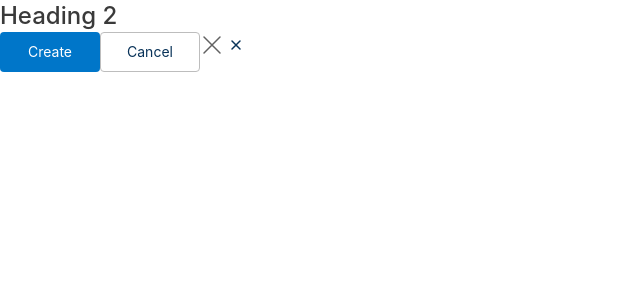
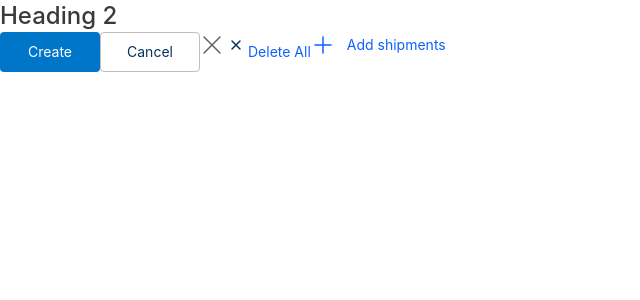
Before and after one commit to LamTranTQL/form-shipment, a React (Create React App) app: page / in a window 1280 px wide. Shown: the top 300 px of the page, without its empty margins (0-640 px from the left). Built offline with nearby package versions, Linux system fonts and the light colour scheme.

Commit message:
[button]-create_button_text_and_create_button_combine_and_update_cursor_pointer_submit_button

```diff
--- a/src/App.tsx
+++ b/src/App.tsx
@@ -6,6 +6,9 @@ import ButtonOutline from "./components/Button/Butoton-Outline/buttonOutline.con
 import ButtonIcon from "./components/Button/Button-Icon/buttonIcon.component";
 import icon1 from "./delete.svg";
 import icon2 from "./clear.svg";
+import ButtonText from "./components/Button/Button-Text/buttonText.component";
+import ButtonTextAndIcon from "./components/Button/Button-Text-Icon/buttonTextAndIcon.component";
+import iconAdd from "./icon-add.svg";
 
 function App() {
   return (
@@ -17,6 +20,8 @@ function App() {
 
       <ButtonIcon children={icon1} />
       <ButtonIcon children={icon2} />
+      <ButtonText children="Delete All" />
+      <ButtonTextAndIcon icon={iconAdd} content="Add shipments" />
     </div>
   );
 }
--- /dev/null
+++ b/src/components/Button/Button-Text-Icon/buttonTextAndIcon.component.tsx
@@ -0,0 +1,18 @@
+import { forwardRef } from "react";
+import { Ref } from "../Button-Container/button.interface";
+
+import { BtnTextAndIcon, Icon, Span, Text } from "./buttonTextAndIcon.styled";
+import BtnTextAndIconProps from "./buttonTextAndIcon.interface";
+
+const ButtonTextAndIcon = forwardRef<Ref, BtnTextAndIconProps>((props, ref) => {
+  return (
+    <BtnTextAndIcon>
+      <Span>
+        <Icon src={props.icon} />
+        <Text>{props.content}</Text>
+      </Span>
+    </BtnTextAndIcon>
+  );
+});
+
+export default ButtonTextAndIcon;
--- /dev/null
+++ b/src/components/Button/Button-Text-Icon/buttonTextAndIcon.interface.ts
@@ -0,0 +1,4 @@
+export default interface BtnTextAndIconProps {
+  content: string;
+  icon: any;
+}
--- /dev/null
+++ b/src/components/Button/Button-Text-Icon/buttonTextAndIcon.styled.ts
@@ -0,0 +1,28 @@
+import styled from "styled-components";
+
+export const BtnTextAndIcon = styled.button`
+  border: none;
+  cursor: pointer;
+  outline: none;
+  background-color: transparent;
+`;
+
+export const Span = styled.span`
+  display: flex;
+  flex-direction: row;
+  align-items: center;
+  gap: 0px 12px;
+`;
+
+export const Icon = styled.img`
+  width: 24px;
+  height: 24px;
+`;
+
+export const Text = styled.span`
+  font-style: normal;
+  font-weight: 400;
+  font-size: 14px;
+  line-height: 24px;
+  color: #0f61fd;
+`;
--- /dev/null
+++ b/src/components/Button/Button-Text/buttonText.component.tsx
@@ -0,0 +1,10 @@
+import { forwardRef } from "react";
+import { Ref } from "../Button-Container/button.interface";
+import { BtnTextProps } from "./buttonText.interface";
+import { BtnText } from "./buttonText.styled";
+
+const ButtonText = forwardRef<Ref, BtnTextProps>((props, ref) => {
+  return <BtnText ref={ref}>{props.children}</BtnText>;
+});
+
+export default ButtonText;
--- /dev/null
+++ b/src/components/Button/Button-Text/buttonText.interface.ts
@@ -0,0 +1,3 @@
+export interface BtnTextProps {
+  children: string;
+}
--- /dev/null
+++ b/src/components/Button/Button-Text/buttonText.styled.ts
@@ -0,0 +1,11 @@
+import styled from "styled-components";
+
+export const BtnText = styled.button`
+  border: none;
+  outline: none;
+  font-style: normal;
+  font-weight: 400;
+  font-size: 14px;
+  line-height: 24px;
+  color: #0f61fd;
+`;
--- a/src/components/Button/Submit/submitButton.styled.ts
+++ b/src/components/Button/Submit/submitButton.styled.ts
@@ -1,6 +1,7 @@
 import styled from "styled-components";
 
 export const Input = styled.input`
+  cursor: pointer;
   border: none;
   outline: none;
   width: 100px;
```
Also changed, not shown: src/icon-add.svg (added).
